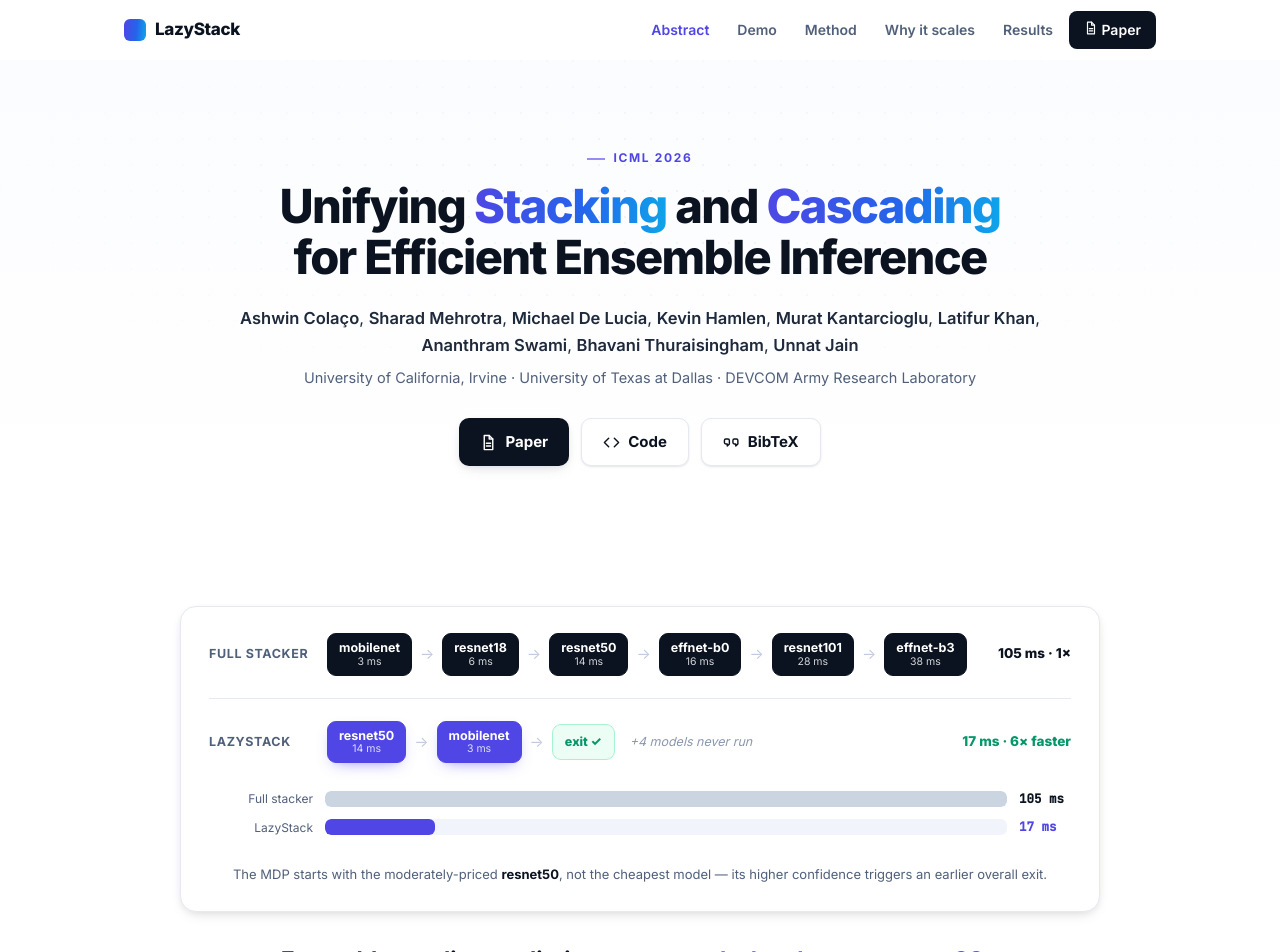
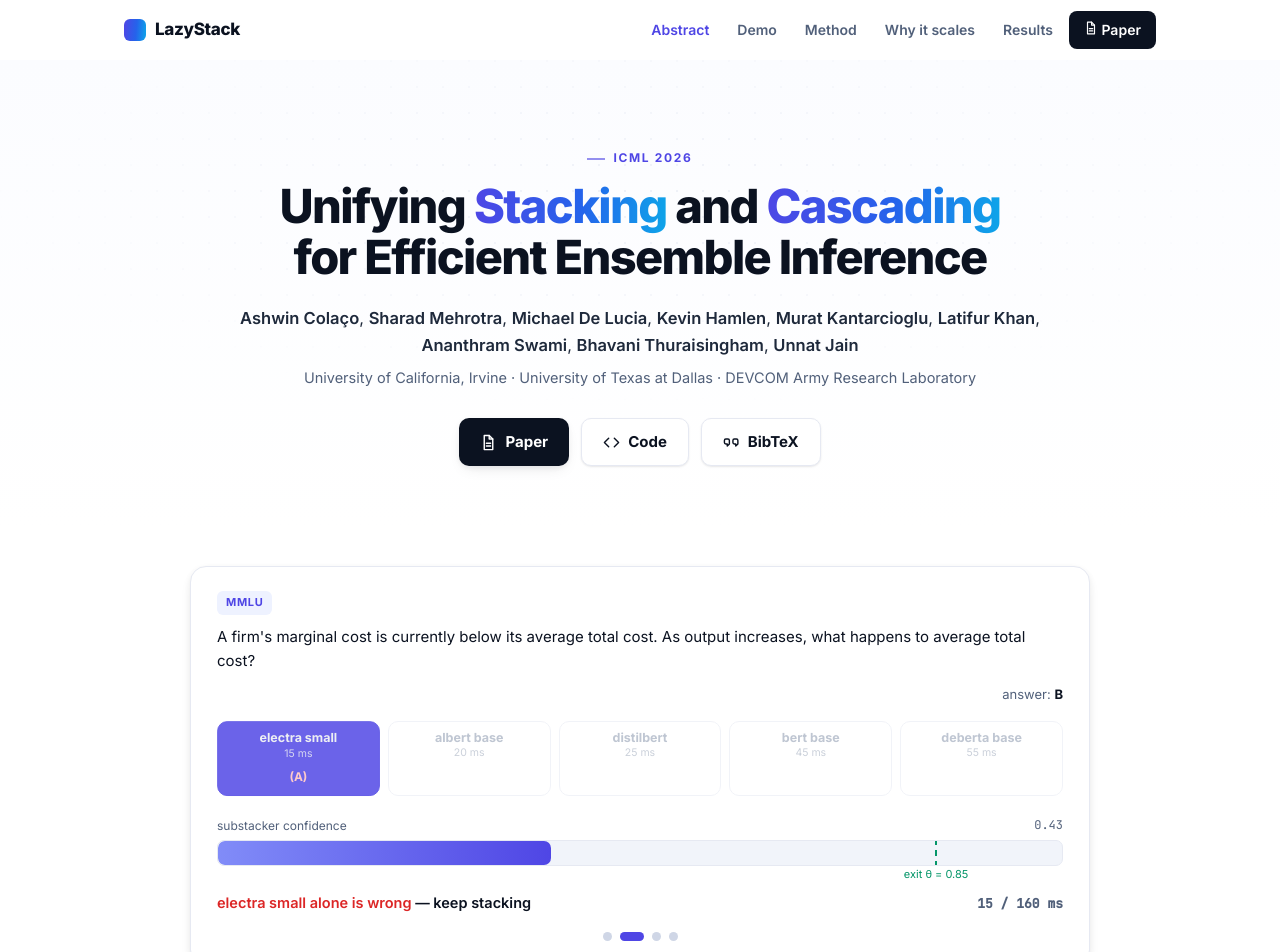
Before and after one commit to ashwincolaco/lazystack, a React (Vite) app: page / in a window 1280 px wide. Shown: the top 952 px of the page. Built offline with nearby package versions, Linux system fonts and the light colour scheme.

Commit message:
Auto-playing animated hero (NOMAD-style): self-stepping cascade reveal + cycling carousel, pause on hover

```diff
--- a/src/App.jsx
+++ b/src/App.jsx
@@ -2,8 +2,7 @@ import React from 'react'
 import Icon from './components/Icon'
 import Reveal from './components/Reveal'
 import NavBar from './components/NavBar'
-import LazyStackTeaser from './components/LazyStackTeaser'
-import CascadeDemo from './components/CascadeDemo'
+import HeroDemo from './components/HeroDemo'
 import MethodDiagram from './components/MethodDiagram'
 import TrajectoryLandscape from './components/TrajectoryLandscape'
 import TraceGrid from './components/TraceGrid'
@@ -52,16 +51,14 @@ export default function App() {
         </div>
       </header>
 
-      {/* TEASER */}
-      <section>
+      {/* ANIMATED HERO DEMO */}
+      <section style={{ paddingTop: 40 }}>
         <div className="wrap">
-          <Reveal><LazyStackTeaser /></Reveal>
-          <Reveal>
-            <p className="tagline" style={{ marginTop: 32 }}>
-              Ensemble-quality predictions at <span className="hl">cascade-level cost</span> — up to{' '}
-              <span className="hl">38× speedup</span> at <span className="hl">97%+ accuracy retention</span>.
-            </p>
-          </Reveal>
+          <HeroDemo />
+          <p className="tagline" style={{ marginTop: 30 }}>
+            Ensemble-quality predictions at <span className="hl">cascade-level cost</span> — up to{' '}
+            <span className="hl">38× speedup</span> at <span className="hl">97%+ accuracy retention</span>.
+          </p>
         </div>
       </section>
 
@@ -92,17 +89,6 @@ export default function App() {
             <Head eyebrow="Interactive" title="Tune the accuracy–speed tradeoff"
               sub="Drag the exit threshold θ and cost-weight α and watch LazyStack move along its Pareto frontier — it dominates ABC at every operating point." />
             <Playground />
-          </Reveal>
-        </div>
-      </section>
-
-      {/* CASCADE DEMO */}
-      <section className="section-soft">
-        <div className="wrap">
-          <Reveal>
-            <Head eyebrow="Interactive" title="Watch it run, on one input"
-              sub="Models execute one at a time along the MDP trajectory. A substacker aggregates predictions after each step; the cascade exits early once confidence crosses θ = 0.85 — often before a single model alone would even be correct." />
-            <CascadeDemo />
           </Reveal>
         </div>
       </section>
--- /dev/null
+++ b/src/components/HeroDemo.jsx
@@ -0,0 +1,129 @@
+import React, { useEffect, useRef, useState } from 'react'
+import data from '../data/case_studies.json'
+
+const THETA = data.theta
+const STEP_MS = 1050
+const HOLD_MS = 2300
+
+const C = { indigo: '#4f46e5', blue: '#2563eb', green: '#059669', red: '#dc2626', ink: '#0b1220', slate: '#51607a', line: '#e6e9f2', mute: '#8a97ad' }
+
+// flatten the case studies into a playlist the hero cycles through
+const PLAYLIST = [
+  { mod: 'image', i: 1 }, // leopard (correction)
+  { mod: 'text', i: 1 },  // econ MMLU (correction)
+  { mod: 'image', i: 0 }, // sunflower (easy exit)
+  { mod: 'text', i: 0 },  // photosynthesis (easy exit)
+]
+
+export default function HeroDemo() {
+  const [pi, setPi] = useState(0)        // playlist index
+  const [step, setStep] = useState(0)    // models revealed
+  const [paused, setPaused] = useState(false)
+  const t = useRef(null)
+
+  const { mod, i } = PLAYLIST[pi]
+  const sample = data[mod].samples[i]
+  const steps = sample.steps
+  const costs = data[mod].costs_ms
+  const fullCost = data[mod].full_ensemble_cost_ms
+  const executed = steps.map((s) => s.model)
+  const ordered = [...executed, ...Object.keys(costs).filter((m) => !executed.includes(m))]
+
+  useEffect(() => {
+    if (paused) return
+    if (step < steps.length) {
+      t.current = setTimeout(() => setStep((s) => s + 1), step === 0 ? 650 : STEP_MS)
+    } else {
+      t.current = setTimeout(() => { setPi((p) => (p + 1) % PLAYLIST.length); setStep(0) }, HOLD_MS)
+    }
+    return () => clearTimeout(t.current)
+  }, [step, pi, paused, steps.length])
+
+  const jump = (idx) => { clearTimeout(t.current); setPi(idx); setStep(0); setPaused(false) }
+
+  const shown = steps.slice(0, step)
+  const last = shown[shown.length - 1]
+  const conf = last ? last.confidence : 0
+  const exited = step >= steps.length
+  const execCost = shown.reduce((a, s) => a + s.cost_ms, 0)
+  const speedup = execCost ? (fullCost / execCost).toFixed(1) : '—'
+  const pct = Math.round(conf * 100)
+
+  return (
+    <div className="card hoverable" style={{ maxWidth: 900, margin: '0 auto', padding: '24px 26px' }}
+      onMouseEnter={() => setPaused(true)} onMouseLeave={() => setPaused(false)}>
+      <div key={pi} className="fade-swap">
+        {/* prompt line */}
+        <div style={{ display: 'flex', alignItems: 'center', gap: 10, marginBottom: 16, minHeight: 24, flexWrap: 'wrap' }}>
+          <span style={{ fontSize: 11, fontWeight: 700, letterSpacing: '.06em', textTransform: 'uppercase', color: C.indigo, background: '#eef2ff', padding: '3px 9px', borderRadius: 6 }}>
+            {data[mod].dataset}
+          </span>
+          <span style={{ color: C.ink, fontSize: 15 }}>
+            {mod === 'text' ? sample.question : <>a <i>{sample.true_label}</i></>}
+          </span>
+          <span style={{ marginLeft: 'auto', fontSize: 13, color: C.slate }}>
+            answer: <b style={{ color: C.ink }}>{mod === 'text' ? sample.answer : sample.true_label}</b>
+          </span>
+        </div>
+
+        {/* model chips */}
+        <div style={{ display: 'flex', gap: 8, flexWrap: 'wrap', marginBottom: 20 }}>
+          {ordered.map((m) => {
+            const idx = executed.indexOf(m)
+            const on = idx > -1 && idx < step
+            const isExit = exited && idx === executed.length - 1
+            const s = steps[idx]
+            return (
+              <div key={m} className={on ? 'pop-in' : ''} style={{
+                flex: '1 1 0', minWidth: 92, borderRadius: 10, padding: '9px 6px', textAlign: 'center', transition: 'all .4s',
+                border: `1.5px solid ${isExit ? C.green : on ? C.indigo : C.line}`,
+                background: isExit ? '#ecfdf5' : on ? C.indigo : '#fff',
+                color: isExit ? C.green : on ? '#fff' : C.mute, opacity: on || isExit ? 1 : 0.55,
+              }}>
+                <div style={{ fontWeight: 700, fontSize: 12.5, lineHeight: 1.1 }}>{m.replace(/_/g, ' ')}</div>
+                <div style={{ fontSize: 10.5, opacity: 0.82 }}>{costs[m]} ms</div>
+                <div style={{ fontSize: 12, fontWeight: 700, marginTop: 5, minHeight: 16, color: on && s?.wrong ? '#fecaca' : 'inherit' }}>
+                  {on ? (mod === 'text' ? `(${s.pred})` : s.pred) : ''}
+                </div>
+              </div>
+            )
+          })}
+        </div>
+
+        {/* confidence gauge */}
+        <div style={{ display: 'flex', justifyContent: 'space-between', fontSize: 12, color: C.slate, marginBottom: 5 }}>
+          <span>substacker confidence</span><span className="mono">{conf ? conf.toFixed(2) : '0.00'}</span>
+        </div>
+        <div style={{ position: 'relative', height: 26, background: '#f1f4fa', borderRadius: 7, border: `1px solid ${C.line}`, overflow: 'hidden' }}>
+          <div style={{ height: '100%', width: `${pct}%`, borderRadius: 7,
+            background: conf >= THETA ? `linear-gradient(90deg,#34d399,${C.green})` : `linear-gradient(90deg,#818cf8,${C.indigo})`,
+            transition: 'width .55s cubic-bezier(.22,1,.36,1), background .3s' }} />
+          <div style={{ position: 'absolute', top: -2, bottom: -2, left: `${THETA * 100}%`, borderLeft: `2px dashed ${C.green}` }} />
+        </div>
+        <div style={{ position: 'relative', height: 16 }}>
+          <span style={{ position: 'absolute', left: `${THETA * 100}%`, transform: 'translateX(-50%)', fontSize: 11, color: C.green }}>exit θ = {THETA}</span>
+        </div>
+
+        {/* status */}
+        <div style={{ display: 'flex', justifyContent: 'space-between', alignItems: 'center', flexWrap: 'wrap', gap: 10, marginTop: 8, minHeight: 26 }}>
+          <div style={{ fontWeight: 600, color: C.ink, fontSize: 14.5 }}>
+            {!last ? 'Running the cascade…'
+              : last.wrong ? <span><span style={{ color: C.red }}>{last.model.replace(/_/g, ' ')} alone is wrong</span> — keep stacking</span>
+              : exited ? <span className="pulse-exit" style={{ color: C.green, display: 'inline-block', padding: '2px 8px', borderRadius: 8 }}>✓ Exited after {steps.length} models</span>
+              : <span>stacking corrects the prediction — continue</span>}
+          </div>
+          <div className="mono" style={{ fontSize: 13, fontWeight: 700, color: exited ? C.green : C.slate }}>
+            {execCost} / {fullCost} ms {exited && `· ${speedup}× faster`}
+          </div>
+        </div>
+      </div>
+
+      {/* carousel dots */}
+      <div className="dots">
+        {PLAYLIST.map((_, idx) => (
+          <button key={idx} className={idx === pi ? 'on' : ''} onClick={() => jump(idx)} aria-label={`example ${idx + 1}`} />
+        ))}
+      </div>
+    </div>
+  )
+}
--- a/src/index.css
+++ b/src/index.css
@@ -122,6 +122,17 @@ footer { padding: 40px 0; text-align: center; color: var(--mute); font-size: 13p
 .pill-btn.primary { background: var(--ink); color: #fff; border-color: var(--ink); }
 .pill-btn.primary:hover { background: var(--indigo); border-color: var(--indigo); }
 
+/* ---------- hero demo animation ---------- */
+@keyframes fadeSwap { from { opacity: 0; transform: translateY(8px); } to { opacity: 1; transform: none; } }
+.fade-swap { animation: fadeSwap .45s cubic-bezier(.22,1,.36,1); }
+@keyframes popIn { from { opacity: 0; transform: scale(.9) translateY(6px); } to { opacity: 1; transform: none; } }
+.pop-in { animation: popIn .34s cubic-bezier(.22,1,.36,1) both; }
+@keyframes pulseRing { 0% { box-shadow: 0 0 0 0 rgba(16,185,129,.5); } 100% { box-shadow: 0 0 0 14px rgba(16,185,129,0); } }
+.pulse-exit { animation: pulseRing 1.1s ease-out; }
+.dots { display: flex; gap: 8px; justify-content: center; margin-top: 16px; }
+.dots button { width: 9px; height: 9px; border-radius: 999px; border: none; background: #cfd6e6; cursor: pointer; padding: 0; transition: all .2s; }
+.dots button.on { background: var(--indigo); width: 24px; }
+
 /* ---------- scroll reveal ---------- */
 .reveal { opacity: 0; transform: translateY(20px); transition: opacity .55s cubic-bezier(.22,1,.36,1), transform .55s cubic-bezier(.22,1,.36,1); }
 .reveal.in { opacity: 1; transform: none; }
```
